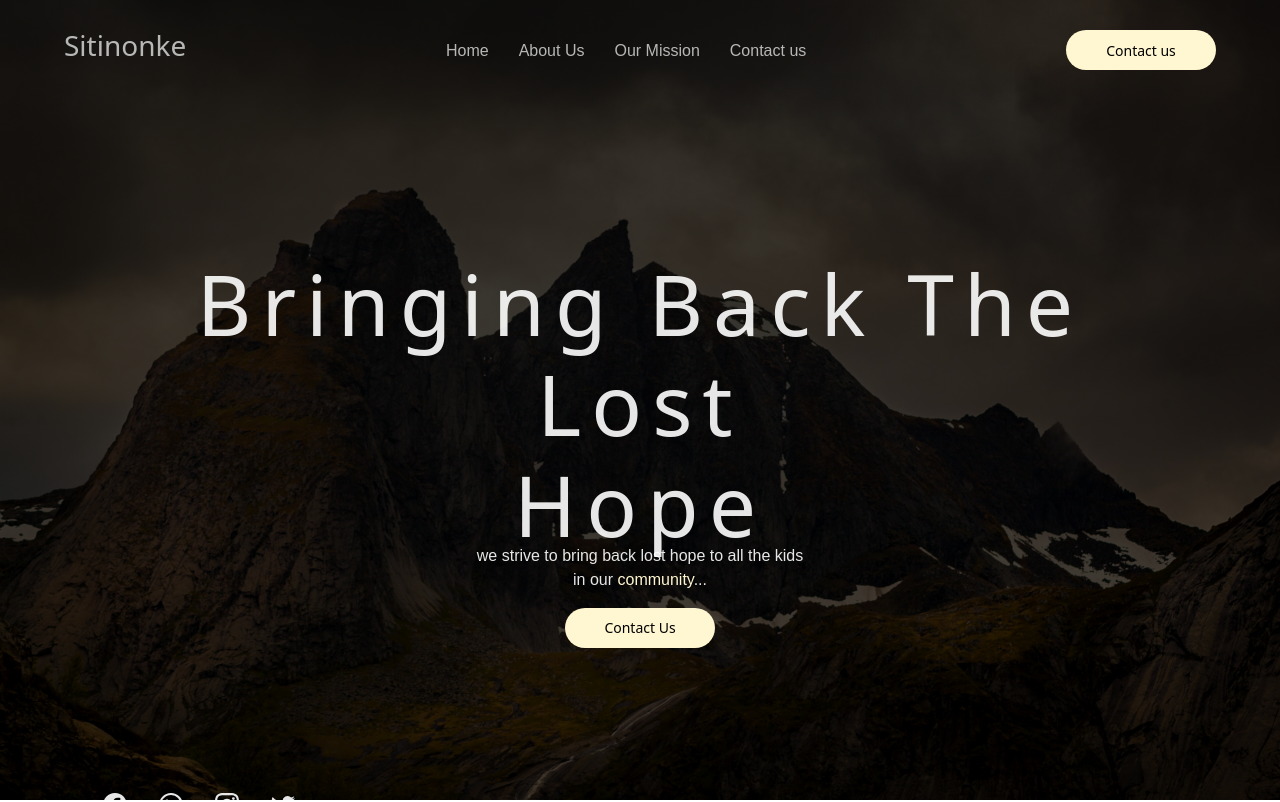
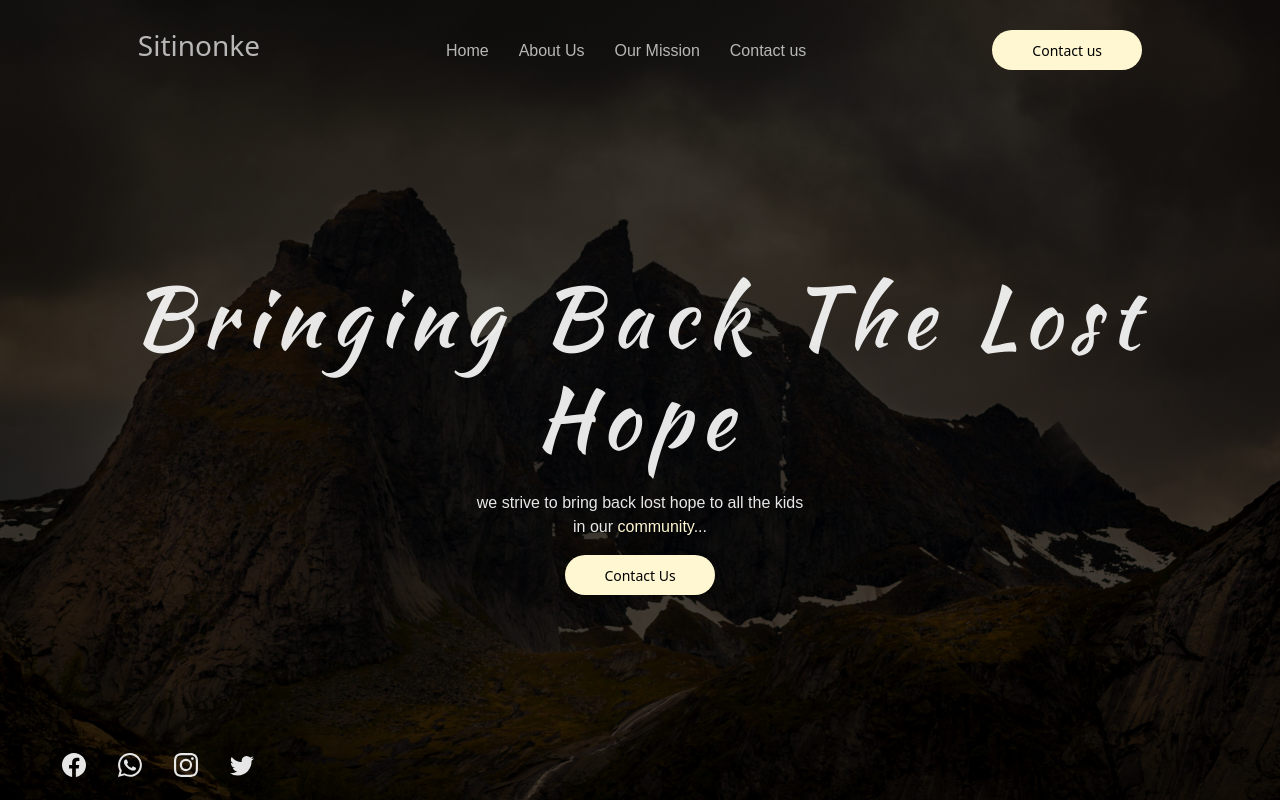
Before and after one commit to siyabongasamkelo/npo, a React (Create React App) app in the folder client/organization/: page / in a window 1280 px wide. Shown: the top 802 px of the page. Built offline with nearby package versions, Linux system fonts and the light colour scheme; a web font is replaced by a local one.

Commit message:
changing fonts and moving text around

```diff
--- a/client/organization/src/components/Home.js
+++ b/client/organization/src/components/Home.js
@@ -4,10 +4,12 @@ import background from "../assets/img/background.jpg";
 import Header from "./Header";
 import { Button } from "./common/Button.styled";
 import { Facebook, Whatsapp, Instagram, Twitter } from "react-bootstrap-icons";
+import { Container } from "react-bootstrap";
 
 const Home = () => {
   return (
     <HomeCover backgroundImage={background}>
+      <Container>
         <Header />
         <HeroSection>
           <h1>
@@ -25,6 +27,7 @@ const Home = () => {
             <Twitter />
           </div>
         </HeroSection>
+      </Container>
     </HomeCover>
   );
 };
--- a/client/organization/src/components/Home.styled.js
+++ b/client/organization/src/components/Home.styled.js
@@ -12,7 +12,6 @@ export const HomeCover = styled.div`
 export const HeroSection = styled.div`
   height: 60%;
   width: 80%;
-  margin-left: 10%;
   text-align: center;
   h1 {
     font-size: 84px;
@@ -20,6 +19,7 @@ export const HeroSection = styled.div`
     margin-top: 15%;
     letter-spacing: 10px;
     line-height: 1.2;
+    font-family: "Kaushan Script", cursive;
   }
   p {
     color: rgba(255, 255, 255, 0.9);
@@ -47,12 +47,15 @@ export const HeroSection = styled.div`
   }
 
   @media only screen and (max-width: 600px) {
+    width: 100%;
+    height: 100%;
     h1 {
       font-size: 40px;
       margin-top: 50%;
     }
     p {
       font-size: 14px;
+      margin-top: 5%;
     }
     div {
       margin-left: -7%;
@@ -60,9 +63,15 @@ export const HeroSection = styled.div`
     button {
       margin-top: 15%;
     }
+
+    svg {
+      margin-top: 20%;
+    }
   }
 
   @media only screen and (min-width: 768px) {
+    width: 100%;
+    height: 100%;
     h1 {
       font-size: 62px;
       margin-top: 35%;
@@ -80,12 +89,14 @@ export const HeroSection = styled.div`
     }
   }
   @media only screen and (min-width: 992px) {
+    width: 100%;
+    height: 100%;
     h1 {
       margin-top: 15%;
       font-size: 84px;
     }
     p {
-      margin-top: -2%;
+      margin-top: 2%;
       font-size: 16px;
     }
     button {
```
Lines whose indentation alone changed are shown as unchanged.
